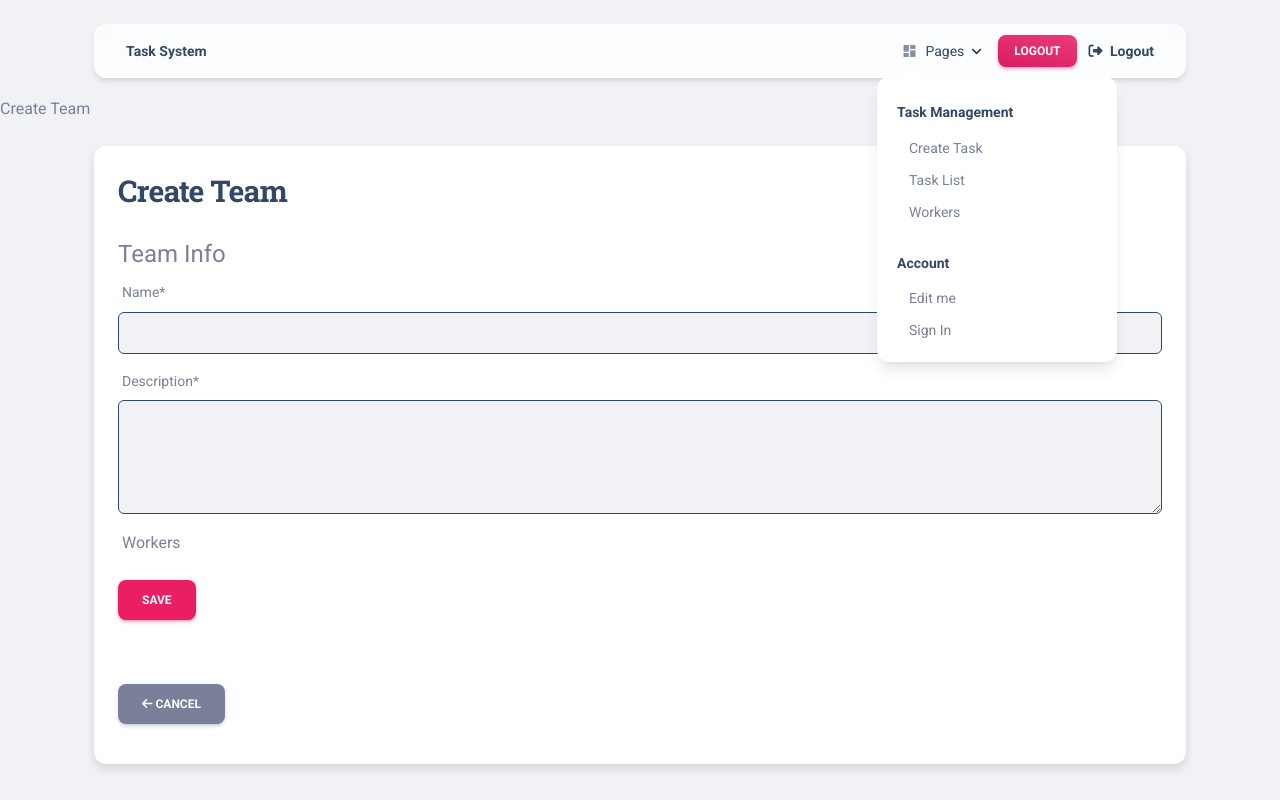
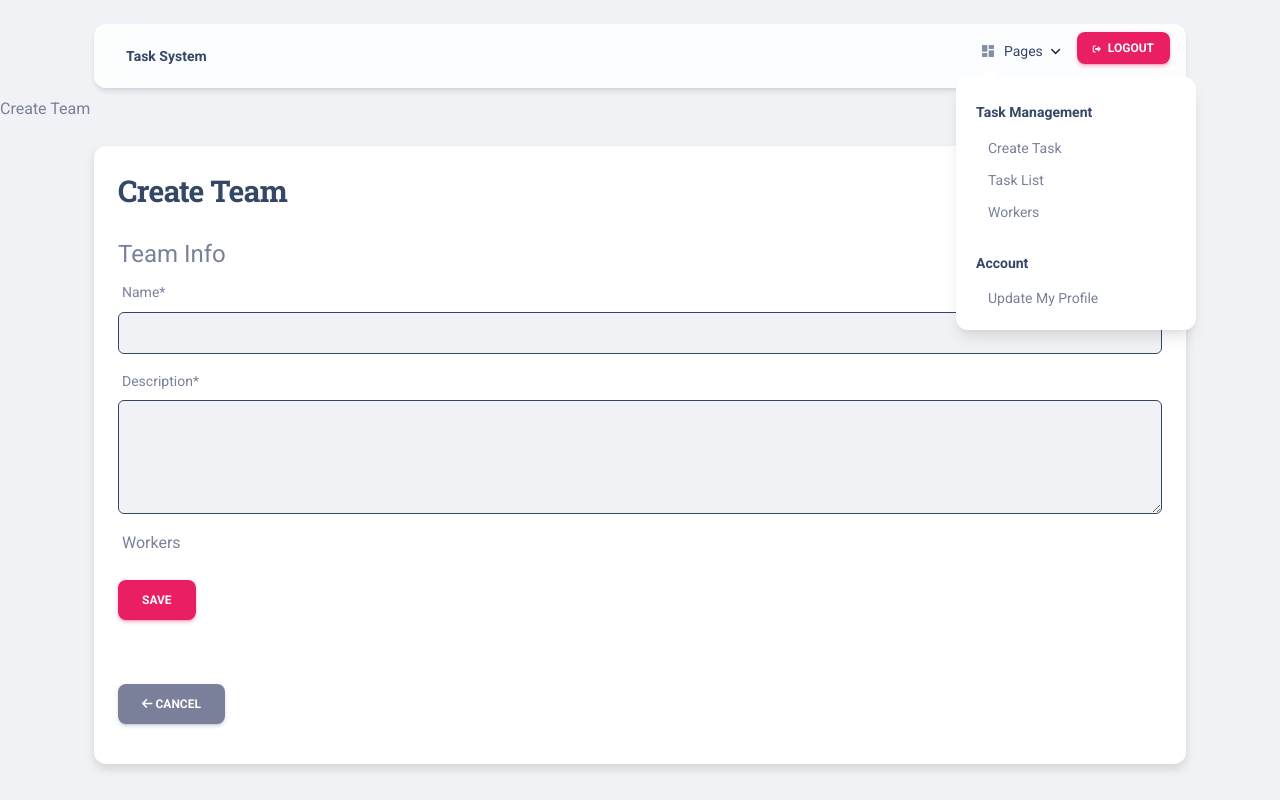
Before and after one commit to TymofiiKhlystik/manage-task, a Django app: page /task_system/team/create/ in a window 1280 px wide, after a click that opens the changed part. Run offline with Django 5.2, Linux system fonts and the light colour scheme; the visitor is signed in with stand-in values (Sample User, id 1); data that the repository does not hold is empty; parts of the project's set-up code (start-up, migrations or seed data) failed here and were passed over; some libraries are stand-ins or nearby versions.

Commit message:
Refactor sidebar, remove unused elements and fix navigation links
- Cleaned up sidebar menu and removed unused/placeholder items
- Updated navigation links to point to correct pages
- Removed non-working deadline validation logic that prevented task editing
- Simplified Task form by removing broken deadline check
- General UI cleanup and code formatting

```diff
--- a/task_system/forms.py
+++ b/task_system/forms.py
@@ -3,6 +3,7 @@
 from crispy_forms.layout import Layout, Fieldset, Submit, Field
 from crispy_bootstrap5.bootstrap5 import BS5Accordion
 from django.contrib.auth import get_user_model
+from django.contrib.auth.forms import UserCreationForm
 from django.utils import timezone
 
 from .models import Task, Team, Worker
@@ -35,12 +36,6 @@
                 'type': 'datetime-local'
             }),
         }
-
-    def clean_deadline(self):
-        deadline = self.cleaned_data.get('deadline')
-        if deadline and deadline < timezone.now():
-            raise forms.ValidationError("Deadline cannot be in the past!")
-        return deadline
 
     def __init__(self, *args, **kwargs):
         super().__init__(*args, **kwargs)
@@ -132,3 +127,26 @@
         # зберегти many-to-many вручну
         worker.teams.set(self.cleaned_data["teams"])
         return worker
+
+
+class WorkerRegisterForm(UserCreationForm):
+    class Meta:
+        model = Worker
+        fields = [
+            "username",
+            "email",
+            "first_name",
+            "last_name",
+            "position",
+            "password1",
+            "password2",
+        ]
+        labels = {
+            "username": "Username",
+            "email": "Email",
+            "first_name": "First name",
+            "last_name": "Last name",
+            "position": "Position",
+            "password1": "Password",
+            "password2": "Confirm password",
+        }
--- a/templates/includes/navigation.html
+++ b/templates/includes/navigation.html
@@ -2,12 +2,16 @@
 <div class="container position-sticky z-index-sticky top-0">
   <div class="row">
     <div class="col-12">
-        <nav class="navbar navbar-expand-lg  blur border-radius-xl mt-4 top-0 z-index-3 shadow position-absolute my-3 py-2 start-0 end-0 mx-4">
+      <nav
+          class="navbar navbar-expand-lg  blur border-radius-xl mt-4 top-0 z-index-3 shadow position-absolute my-3 py-2 start-0 end-0 mx-4">
         <div class="container-fluid px-0">
-            <a class="navbar-brand font-weight-bolder ms-sm-3" href="{% url 'index' %}" rel="tooltip" title="Designed and Coded by Creative Tim" data-placement="bottom">
+          <a class="navbar-brand font-weight-bolder ms-sm-3" href="{% url 'index' %}" rel="tooltip"
+             title="Designed and Coded by Creative Tim" data-placement="bottom">
             Task System
           </a>
-            <button class="navbar-toggler shadow-none ms-2" type="button" data-bs-toggle="collapse" data-bs-target="#navigation" aria-controls="navigation" aria-expanded="false" aria-label="Toggle navigation">
+          <button class="navbar-toggler shadow-none ms-2" type="button" data-bs-toggle="collapse"
+                  data-bs-target="#navigation" aria-controls="navigation" aria-expanded="false"
+                  aria-label="Toggle navigation">
               <span class="navbar-toggler-icon mt-2">
                 <span class="navbar-toggler-bar bar1"></span>
                 <span class="navbar-toggler-bar bar2"></span>
@@ -17,12 +21,14 @@
           <div class="collapse navbar-collapse pt-3 pb-2 py-lg-0 w-100" id="navigation">
             <ul class="navbar-nav navbar-nav-hover ms-auto">
               <li class="nav-item dropdown dropdown-hover mx-2">
-                  <a class="nav-link ps-2 d-flex cursor-pointer align-items-center" id="dropdownMenuPages" data-bs-toggle="dropdown" aria-expanded="false">
+                <a class="nav-link ps-2 d-flex cursor-pointer align-items-center" id="dropdownMenuPages"
+                   data-bs-toggle="dropdown" aria-expanded="false">
                   <i class="material-icons opacity-6 me-2 text-md">dashboard</i>
                   Pages
                   <img src="{{ ASSETS_ROOT }}/img/down-arrow-dark.svg" alt="down-arrow" class="arrow ms-auto ms-md-2">
                 </a>
-                  <div class="dropdown-menu dropdown-menu-animation ms-n3 dropdown-md p-3 border-radius-xl mt-0 mt-lg-3" aria-labelledby="dropdownMenuPages">
+                <div class="dropdown-menu dropdown-menu-animation ms-n3 dropdown-md p-3 border-radius-xl mt-0 mt-lg-3"
+                     aria-labelledby="dropdownMenuPages">
                   <div class="d-none d-lg-block">
                     <h6 class="dropdown-header text-dark font-weight-bolder d-flex align-items-center px-1">
                       Task Management
@@ -40,10 +46,7 @@
                       Account
                     </h6>
                     <a href="{% url 'worker-update' %}" class="dropdown-item border-radius-md">
-                        <span>Edit me</span>
-                      </a>
-                      <a href="/sign-in.html" class="dropdown-item border-radius-md">
-                        <span>Sign In</span>
+                      <span>Update My Profile</span>
                     </a>
 
                   </div>
@@ -54,32 +57,30 @@
                     <a href="{% url 'task-create' %}" class="dropdown-item border-radius-md">
                       <span>Create Task</span>
                     </a>
-                      <a href="/contact-us.html" class="dropdown-item border-radius-md">
-                        <span>Contact Us</span>
+                    <a href="{% url 'task-list' %}" class="dropdown-item border-radius-md">
+                      <span>Task List</span>
                     </a>
-                      <a href="/author.html" class="dropdown-item border-radius-md">
-                        <span>Author</span>
+                    <a href="{% url 'worker-list' %}" class="dropdown-item border-radius-md">
+                      <span>Workers</span>
                     </a>
                     <h6 class="dropdown-header text-dark font-weight-bolder d-flex align-items-center px-1 mt-3">
                       Account
                     </h6>
-                      <a href="/sign-in.html" class="dropdown-item border-radius-md">
-                        <span>Sign In</span>
+                    <a href="{% url 'worker-update' %}" class="dropdown-item border-radius-md">
+                      <span>Update My Profile</span>
                     </a>
                   </div>
                 </div>
               </li>
-                <li class="nav-item my-auto ms-3 ms-lg-0">
-                  <a href="" target="_blank" class="btn btn-sm  bg-gradient-primary  mb-0 me-1 mt-2 mt-md-0">Logout</a>
-                </li>
 
               {% if request.user.is_authenticated %}
                 <li class="nav-item ms-lg-auto">
-                    <a class="nav-link nav-link-icon me-2"
-                      href="{% url 'logout' %}">
-                      <i class="fa fa-sign-out me-1"></i>
-                      <p class="d-inline text-sm z-index-1 font-weight-bold" data-bs-toggle="tooltip" data-bs-placement="bottom" title="Sign OUT">Logout</p>
-                    </a>
+                  <form method="post" action="{% url 'logout' %}" class="d-inline">
+                    {% csrf_token %}
+                    <button type="submit" class="btn btn-primary btn-sm">
+                      <i class="fa fa-sign-out me-1"></i> Logout
+                    </button>
+                  </form>
                 </li>
               {% endif %}
 
```
Also changed, not shown: templates/includes/navigation-light.html (+27 -24 lines), templates/includes/navigation-transparent.html (+9 -6 lines). Lines whose indentation alone changed are shown as unchanged.
